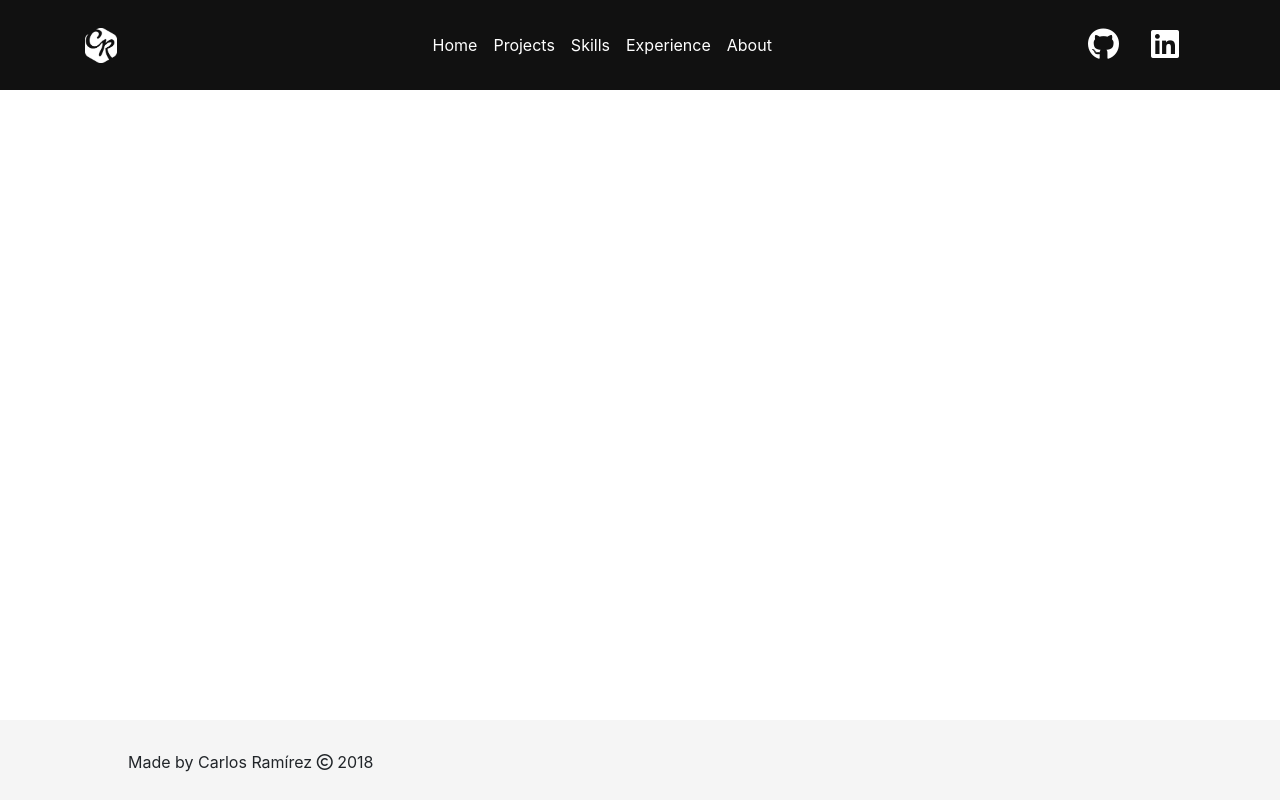
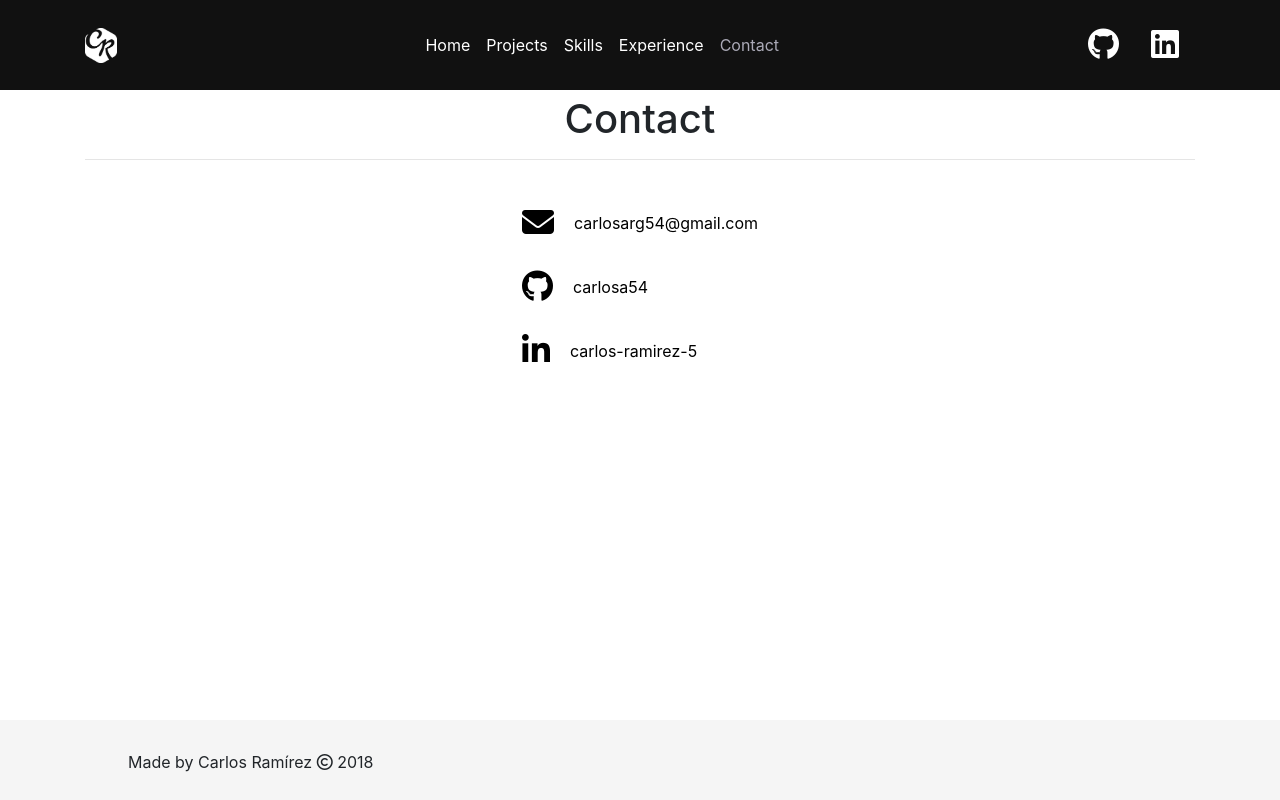
Before and after one commit to carlosa54/portfolio-frontend, a React (Create React App) app: page /contact in a window 1280 px wide. Built offline with nearby package versions, Linux system fonts and the light colour scheme; what apisauce would draw is missing.

Commit message:
Add Contact component and some improvements

```diff
--- a/src/App.tsx
+++ b/src/App.tsx
@@ -6,6 +6,7 @@ import Home from './components/home';
 import Projects from './components/projects';
 import Skills from './components/skills';
 import Experience from './components/experience';
+import Contact from './components/contact';
 
 injectGlobal`
   /* Styling Bootstrap's Navbar */
@@ -119,6 +120,7 @@ class App extends React.Component {
           <Route exact={true} path="/projects" component={Projects} />
           <Route exact={true} path="/skills" component={Skills} />
           <Route exact={true} path="/experience" component={Experience} />
+          <Route exact={true} path="/contact" component={Contact} />
           <Footer>
             <FooterText>Made by Carlos Ramírez <i className="fa fa-copyright" aria-hidden="true" /> {(new Date()).getFullYear()}</FooterText>
           </Footer>
--- /dev/null
+++ b/src/components/common/header.tsx
@@ -0,0 +1,21 @@
+import * as React from 'react';
+import styled from 'styled-components';
+
+interface Props {
+    headerTitle: string;
+}
+
+const HeaderContainer = styled.div`
+      text-align: center;
+`;
+
+export default class Header extends React.PureComponent<Props, any> {
+    render() {
+        return (
+            <HeaderContainer>
+                <h1 style={{ paddingTop: 5 }}>{this.props.headerTitle}</h1>
+                <hr />
+            </HeaderContainer>
+        );
+    }
+}
--- /dev/null
+++ b/src/components/contact.tsx
@@ -0,0 +1,41 @@
+import * as React from 'react';
+import { Container } from 'reactstrap';
+import Header from './common/header';
+import styled from 'styled-components';
+
+const Link = styled.a`
+    display: flex;
+    flex-direction: row;
+    align-items: center;
+    justify-content: flex-start;
+    color: black;
+    padding-top: 30px;
+    &:hover {
+        color: #000;
+    }
+`;
+
+const IconContainer = styled.div`
+    color: black;
+    &:hover {
+        color: #000;
+        text-decoration: none;
+    }
+`;
+
+export default class Contact extends React.PureComponent {
+    render() {
+        return (
+            <Container>
+                <Header headerTitle="Contact" />
+                <div style={{ display: 'flex', flexDirection: 'column', alignItems: 'center', justifyContent: 'space-between' }}>
+                    <div style={{ display: 'flex', flexDirection: 'column', justifyContent: 'flex-start'}}>
+                    <Link href="mailto:carlosarg54@gmail.com"><IconContainer><i className="fa fa-envelope fa-2x" /></IconContainer><span style={{ paddingLeft: 20}}>carlosarg54@gmail.com</span></Link>
+                    <Link href="https://github.com/carlosa54" target="_blank"><IconContainer><i className="fa fa-github fa-2x" /></IconContainer><span style={{ paddingLeft: 20}}>carlosa54</span></Link>
+                    <Link href="https://www.linkedin.com/in/carlos-ramirez5/" target="_blank"><IconContainer><i className="fa fa-linkedin fa-2x" /></IconContainer><span style={{ paddingLeft: 20}}>carlos-ramirez-5</span></Link>
+                    </div>
+                </div>
+            </Container>
+        );
+    }
+}
--- a/src/components/custom-navbar.tsx
+++ b/src/components/custom-navbar.tsx
@@ -43,13 +43,13 @@ class CustomNavbar extends React.PureComponent<any, any> {
                             <NavLinkN onClick={this.toggleFromNavLink} tag={RouterLink} to="/experience">
                                 <NavItem>Experience</NavItem>
                             </NavLinkN>
-                            <NavLinkN onClick={this.toggleFromNavLink} tag={RouterLink} to="/about">
-                                <NavItem>About</NavItem>
+                            <NavLinkN onClick={this.toggleFromNavLink} tag={RouterLink} to="/contact">
+                                <NavItem>Contact</NavItem>
                             </NavLinkN>
                         </Nav>
                         <Nav className="ml-auto justify-content-center">
                             <NavLinkN href="https://github.com/carlosa54" target="_blank"><i className="fa fa-github fa-2x" /></NavLinkN>
-                            <NavLinkN href="https://www.linkedin.com/in/carlos-ramirez-0a9764133/" target="_blank"><i className="fa fa-linkedin-square fa-2x" /></NavLinkN>
+                            <NavLinkN href="https://www.linkedin.com/in/carlos-ramirez5" target="_blank"><i className="fa fa-linkedin-square fa-2x" /></NavLinkN>
                         </Nav>
                     </Collapse>
                 </Container>
--- a/src/components/experience.tsx
+++ b/src/components/experience.tsx
@@ -4,6 +4,7 @@ import { getWorks } from '../utils/api';
 import Spinner from './common/spinner';
 import styled from 'styled-components';
 import { MONTH_NAMES } from '../utils/constants';
+import Header from './common/header';
 
 interface State {
     works: any;
@@ -20,12 +21,12 @@ const ExperienceContainer = styled(Container)`
 
 const WorkLogo = styled.img`
     max-height: 50px;
-    padding-bottom: 5px;
+    margin-bottom: 5px;
     margin-right: 10px;
 `;
 
 const WorkDescription = styled.p`
-    text-align: justify;
+    text-align: left;
     white-space: pre-wrap;
     line-height: 1.5;
     font-size: 14px;
@@ -76,8 +77,7 @@ export default class Experience extends React.PureComponent<any, State> {
         }
         return (
             <Container>
-                <h1 style={{ paddingTop: 5 }}>Experience</h1>
-                <hr />
+                <Header headerTitle="Experience" />
                 {this.state.isFetching ?
                     <Spinner />
                     :
@@ -89,9 +89,10 @@ export default class Experience extends React.PureComponent<any, State> {
                             <Card key={idx} style={{ marginBottom: 40 }}>
                                 <CardBody>
                                     <div style={{ display: 'flex', alignItems: 'center'}}>
-                                    {work.logo && <WorkLogo alt={work.name} src={work.logo} />}
+                                    {work.logo && <WorkLogo className="rounded" alt={work.name} src={work.logo} />}
                                     <WorkName>{work.name}</WorkName>
                                     </div>
+                                    <p>{work.position}</p>
                                     <hr />
                                     <WorkDescription>{work.description}</WorkDescription>
                                 </CardBody>
--- a/src/components/home.tsx
+++ b/src/components/home.tsx
@@ -6,7 +6,7 @@ const pdj = require('../img/python-django-logo.jpg');
 const rest = require('../img/dj-rest-framework.png');
 const psql = require('../img/postgresql.jpg');
 import styled from 'styled-components';
-import { Center, Flex, FlexColumn, RowContent } from './common';
+import { Center, Flex, FlexColumn } from './common';
 
 const Subtitle = styled.p`
 	font-family: 'Bookman';
@@ -27,7 +27,11 @@ const Name = styled.p`
 	padding-top 10px;
 `;
 
-const SliderImgItem = styled.img`
+const Image = styled.img`
+	max-width: 100%;
+`;
+
+const SliderItem = styled.div`
 	padding: 10px 30px;
 	flex-flow: row nowrap;
 	align-items: center;
@@ -78,19 +82,19 @@ export default class Home extends React.PureComponent<any, any> {
                     <div />
                     <div />
                 </TopSection>
-                <RowContent>
+                <div>
                     <br />
                     <Center>
                         <h3>Technology Stack used for portfolio</h3>
                     </Center>
                     <br />
-                    <Slider {...settings} style={{ display: 'flex', flexDirection: 'column', alignItems: 'center' }}>
-                        <SliderImgItem src={react} />
-                        <SliderImgItem src={pdj} />
-                        <SliderImgItem src={rest} />
-                        <SliderImgItem src={psql} />
+                    <Slider {...settings}>
+                        <SliderItem><Image src={react} /></SliderItem>
+                        <SliderItem><Image src={pdj} /></SliderItem>
+                        <SliderItem><Image src={rest} /></SliderItem>
+                        <SliderItem><Image src={psql} /></SliderItem>
                     </Slider>
-                </RowContent>
+                </div>
             </FlexColumn>
         );
     }
--- a/src/components/projects.tsx
+++ b/src/components/projects.tsx
@@ -4,6 +4,7 @@ import styled from 'styled-components';
 import { Container } from 'reactstrap';
 import { fetchProjects } from '../utils/api';
 import Spinner from './common/spinner';
+import Header from './common/header';
 
 const ProjectWrapper = styled.div`
 	display: flex;
@@ -11,7 +12,7 @@ const ProjectWrapper = styled.div`
 `;
 
 const ProjectTitle = styled.h5`
-    font-weight: 350;
+    font-weight: 400;
     text-align: left;
     font-size: 1.1rem;
     margin-bottom: 0.25rem;
@@ -23,6 +24,22 @@ const ProjectTitle = styled.h5`
 
 const ProjectDescription = styled.div`
     padding: 0.4rem;
+`;
+
+const LinksContainer = styled.div`
+    display: flex;
+    align-items: center;
+    justify-content: space-between;
+    width: 100%;
+`;
+
+const FontLink: any = styled.a`
+    color: black;
+    font-size: ${(props: any) => props.github ? '0.85' : '1.15'}em !important;
+    &:hover {
+        text-decoration: none;
+        color: black;
+    }
 `;
 
 const ProjectGrid = ({ projects, match }) => {
@@ -44,13 +61,20 @@ const ProjectGrid = ({ projects, match }) => {
                                     <img src={project.image} style={{ borderRadius: 5, maxWidth: '100%' }} />
                                     <ProjectDescription>
                                         <ProjectTitle style={{ textTransform: 'uppercase', flexWrap: 'nowrap' }}>{project.title}</ProjectTitle>
-                                        <p style={{ color: '#4d4d4d', marginBottom: 0 }}className="d-none d-sm-block">{project.description}</p>
+                                        <p style={{ color: '#4d4d4d', marginBottom: 0, fontSize: 14 }}className="d-none d-sm-block">{project.description}</p>
                                     </ProjectDescription>
                                 </div>
                             {/* </Link> */}
-                            {project.url &&
-                                <a target="_blank" href={project.url} className="btn pull-right d-none d-sm-block" style={{ color: 'black', alignSelf: 'flex-end' }}><i className="fa fa-github fa-2x" /></a>
+                            <LinksContainer>
+                            <div>
+                                {project.url &&
+                                    <FontLink target="_blank" href={project.url} className="btn"><i className="fa fa-external-link" /></FontLink>
+                                }
+                            </div>
+                            {project.github_url &&
+                                <FontLink target="_blank" href={project.github_url} className="btn" github={true}><i className="fa fa-github fa-2x" /></FontLink>
                             }
+                            </LinksContainer>
                         </div>
                     </div>
                 );
@@ -106,8 +130,7 @@ export default class Projects extends React.PureComponent<any, State> {
         }
         return (
             <Container>
-                <h1 style={{ paddingTop: 5 }}>Projects</h1>
-                <hr />
+                <Header headerTitle="Projects" />
                 {this.state.isFetching ?
                     <Spinner />
                     :
--- a/src/components/skills.tsx
+++ b/src/components/skills.tsx
@@ -5,6 +5,7 @@ import { Card, CardBody, Container } from 'reactstrap';
 import { Flex } from './common';
 import _ from 'lodash';
 import Spinner from './common/spinner';
+import Header from './common/header';
 
 const SkillsContainer = Flex.extend`
     align-items: flex-end;
@@ -44,12 +45,11 @@ export default class Skills extends React.PureComponent<Props, any> {
         const { skills } = this.state;
         return (
             <Container>
-                <h1 style={{ paddingTop: 5 }}>Skills</h1>
-                <hr />
+                <Header headerTitle="Skills" />
                 {!_.isEmpty(skills) ?
                     <Container>
-                        {Object.keys(skills).map((key) => (
-                            <Card style={{ marginBottom: 40 }}>
+                        {Object.keys(skills).map((key, index) => (
+                            <Card style={{ marginBottom: 40 }} key={index} >
                                 <CardBody>
                                     <h2 style={{ fontWeight: 200 }}>{key}</h2>
                                     <hr />
```
Also changed, not shown: src/components/common/index.tsx (line endings or trailing spaces).
